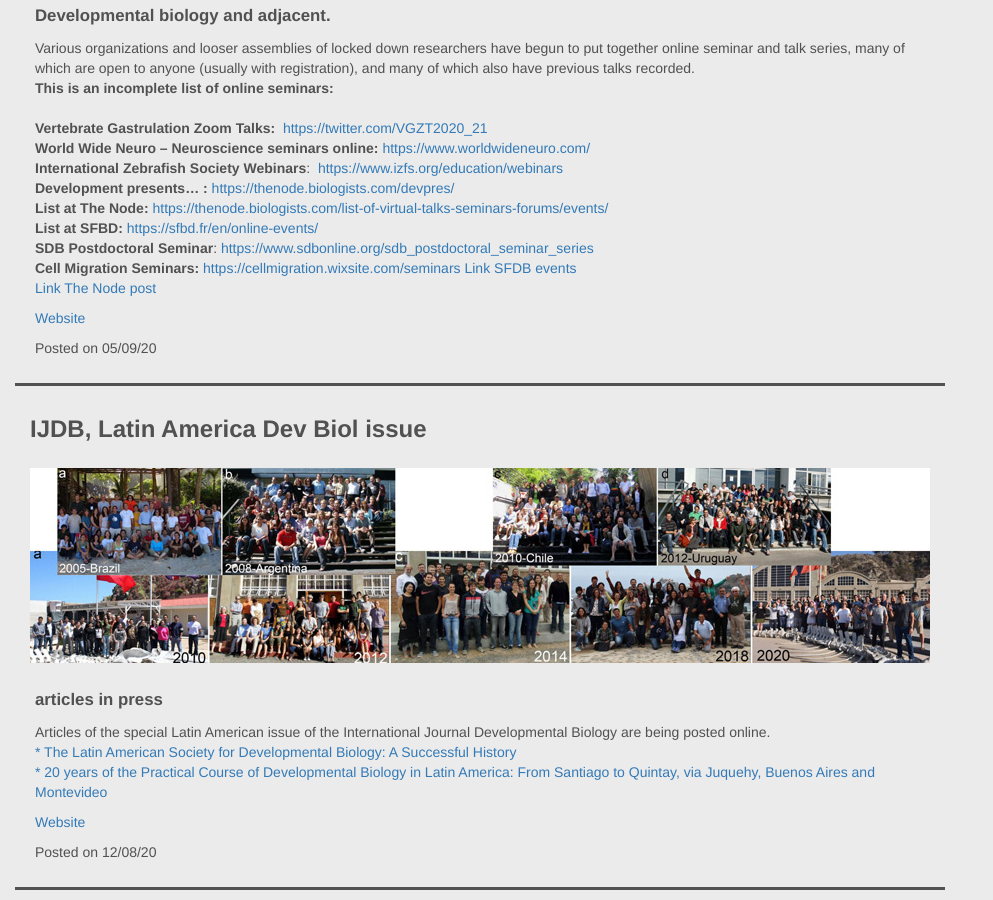
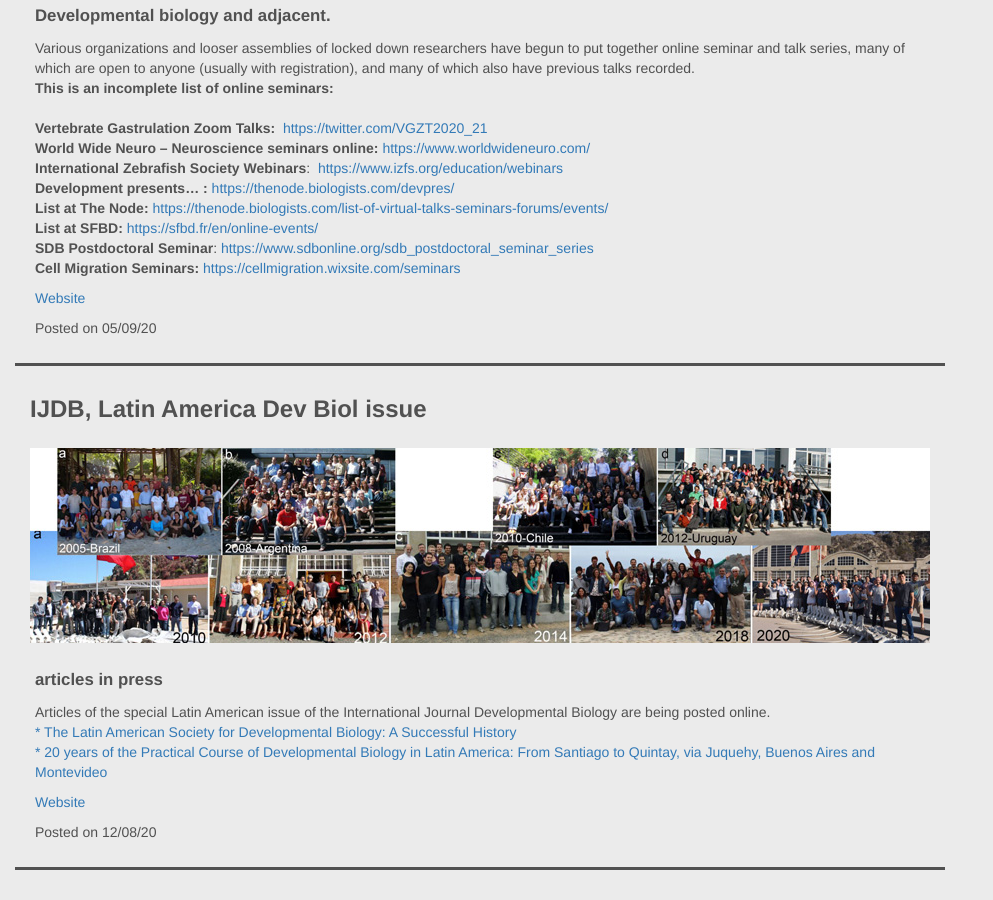
Before and after one commit to lasdb/lasdb.github.io, a Jekyll site: the page built from _posts/2000-01-01-news.markdown, in a window 1280 px wide and 900 px high, scrolled down 2153 px. Shown: the whole window, without its empty margins (0-993 px from the left). Built offline with Jekyll 4.4.1, drawn with Linux system fonts in a browser that asks for light colours; nearby versions of some CDN libraries.

Commit message:
Update 2000-01-01-news.markdown

```diff
--- a/_posts/2000-01-01-news.markdown
+++ b/_posts/2000-01-01-news.markdown
@@ -32,17 +32,14 @@ Alvaro Glavic, Miguel Allende, Verónica Palma, friends and colleagues'
     subtitle: 'Developmental biology and adjacent.'
     body: 'Various organizations and looser assemblies of locked down researchers have begun to put together online seminar and talk series, many of which are open to anyone (usually with registration), and many of which also have previous talks recorded. <br>
     <strong>This is an incomplete list of online seminars:</strong><br><br>
-<strong>Vertebrate Gastrulation Zoom Talks:&nbsp;</strong>&nbsp;<a href="https://twitter.com/VGZT2020_21" target="_blank">https://twitter.com/VGZT2020_21</a><br>
-<strong>World Wide Neuro &ndash; Neuroscience seminars online:</strong>&nbsp;<a href="https://www.worldwideneuro.com/" target="_blank">https://www.worldwideneuro.com/</a><br>
-<strong>International Zebrafish Society Webinars</strong>: &nbsp;<a href="https://www.izfs.org/education/webinars" target="_blank">https://www.izfs.org/education/webinars</a><br>
-<strong>Development presents&hellip; :&nbsp;</strong><a href="https://thenode.biologists.com/devpres/" target="_blank">https://thenode.biologists.com/devpres/</a><br>
-<strong>List at The Node:&nbsp;</strong><a href="https://thenode.biologists.com/list-of-virtual-talks-seminars-forums/events/">https://thenode.biologists.com/list-of-virtual-talks-seminars-forums/events/</a><br>
-<strong>List at SFBD:</strong>&nbsp;<a href="https://sfbd.fr/en/online-events/" target="_blank">https://sfbd.fr/en/online-events/</a><br>
-<strong>SDB&nbsp;Postdoctoral Seminar</strong>:&nbsp;<a href="https://www.sdbonline.org/sdb_postdoctoral_seminar_series" target="_blank">https://www.sdbonline.org/sdb_postdoctoral_seminar_series</a><br>
-<strong>Cell Migration Seminars:</strong>&nbsp;<a href="https://cellmigration.wixsite.com/seminars" target="_blank">https://cellmigration.wixsite.com/seminars</a>
-
-    <a href="https://sfbd.fr/en/online-events/" target="_blank">Link SFDB events</a> <br>
-    <a href="https://thenode.biologists.com/list-of-virtual-talks-seminars-forums/events/" target="_blank">Link The Node post</a>'
+    <strong>Vertebrate Gastrulation Zoom Talks:&nbsp;</strong>&nbsp;<a href="https://twitter.com/VGZT2020_21" target="_blank">https://twitter.com/VGZT2020_21</a><br>
+    <strong>World Wide Neuro &ndash; Neuroscience seminars online:</strong>&nbsp;<a href="https://www.worldwideneuro.com/" target="_blank">https://www.worldwideneuro.com/</a><br>
+    <strong>International Zebrafish Society Webinars</strong>: &nbsp;<a href="https://www.izfs.org/education/webinars" target="_blank">https://www.izfs.org/education/webinars</a><br>
+    <strong>Development presents&hellip; :&nbsp;</strong><a href="https://thenode.biologists.com/devpres/" target="_blank">https://thenode.biologists.com/devpres/</a><br>
+    <strong>List at The Node:&nbsp;</strong><a href="https://thenode.biologists.com/list-of-virtual-talks-seminars-forums/events/">https://thenode.biologists.com/list-of-virtual-talks-seminars-forums/events/</a><br>
+    <strong>List at SFBD:</strong>&nbsp;<a href="https://sfbd.fr/en/online-events/" target="_blank">https://sfbd.fr/en/online-events/</a><br>
+    <strong>SDB&nbsp;Postdoctoral Seminar</strong>:&nbsp;<a href="https://www.sdbonline.org/sdb_postdoctoral_seminar_series" target="_blank">https://www.sdbonline.org/sdb_postdoctoral_seminar_series</a><br>
+    <strong>Cell Migration Seminars:</strong>&nbsp;<a href="https://cellmigration.wixsite.com/seminars" target="_blank">https://cellmigration.wixsite.com/seminars</a>'
     imageSm: '../img/news/onlinetalks-sm.jpg'
     imageBg: '../img/news/onlinetalks-bg.jpg'
     URL: 'https://thenode.biologists.com/list-of-virtual-talks-seminars-forums/events/'
```
